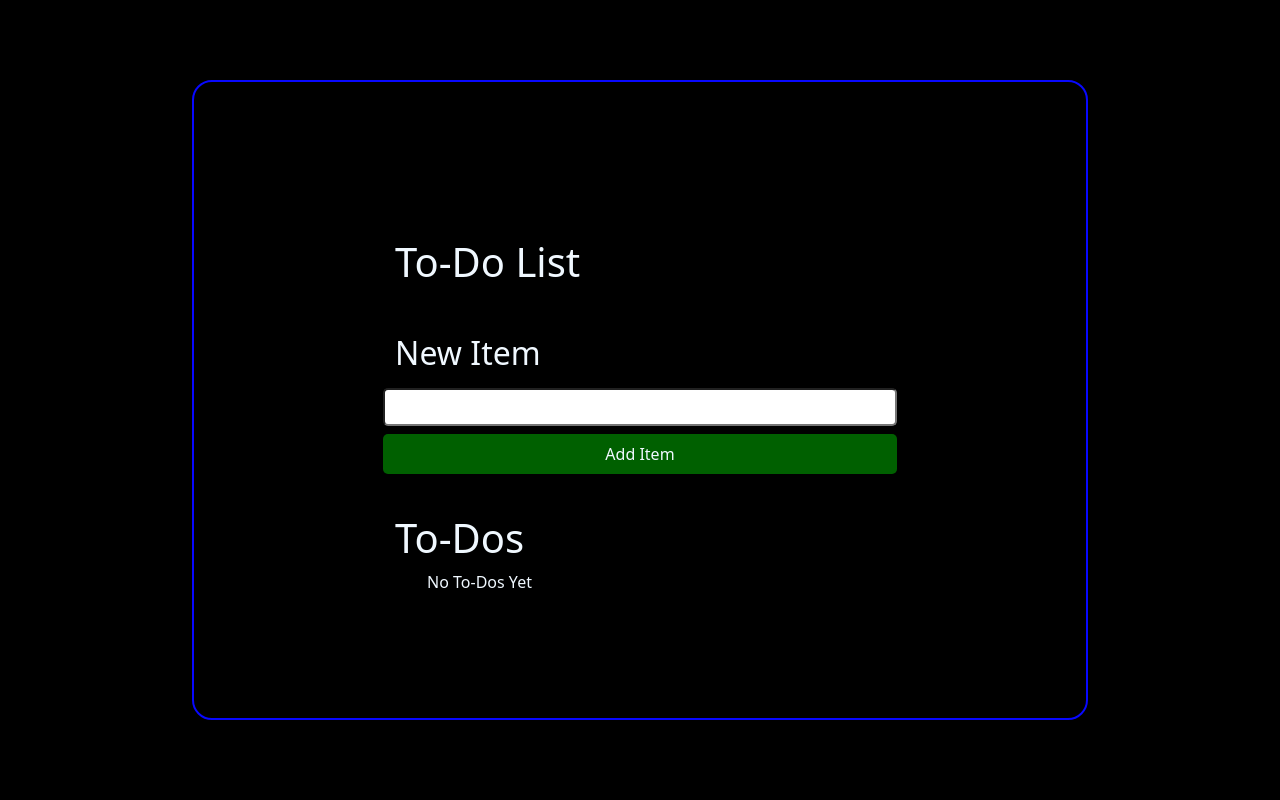
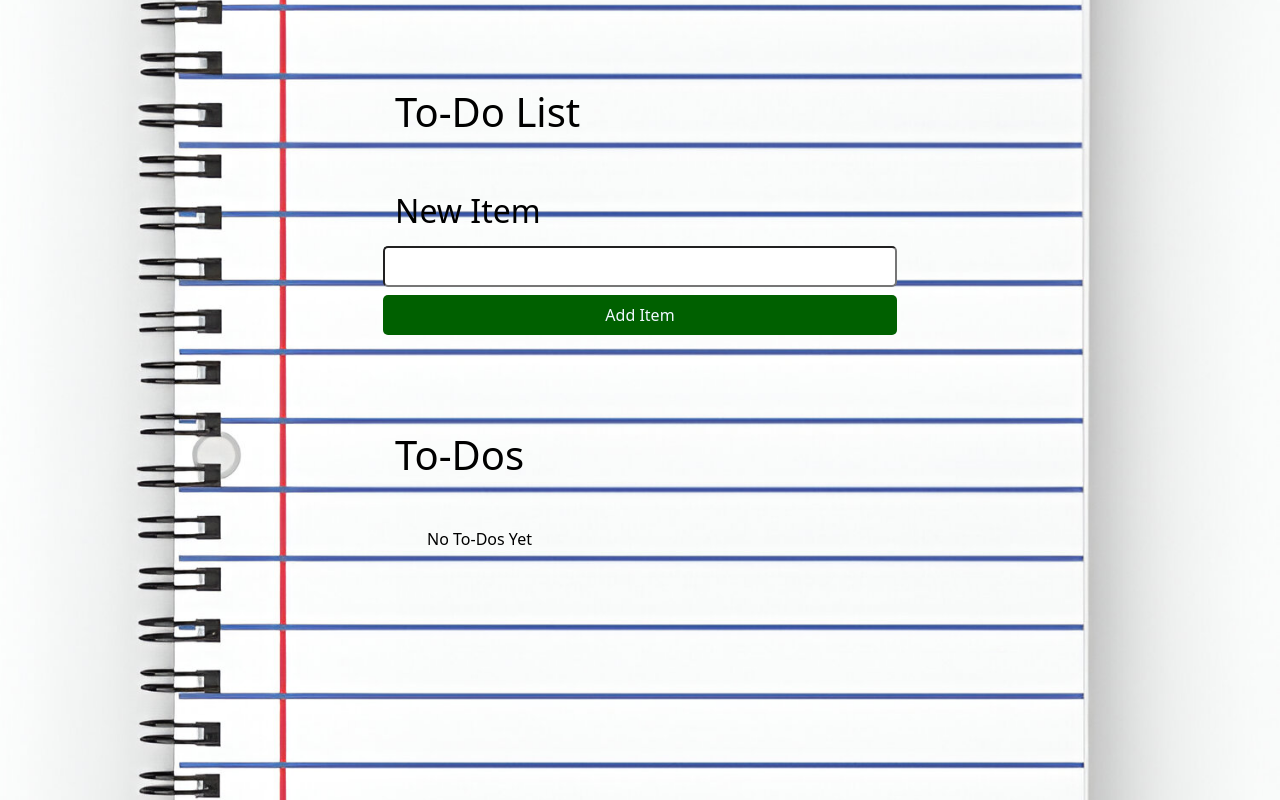
Before and after one commit to C0dingForFun/react-to-do-list, a React (Vite) app: page / in a window 1280 px wide. Built offline with nearby package versions, Linux system fonts and the light colour scheme.

Commit message:
adding background

```diff
--- a/src/App.jsx
+++ b/src/App.jsx
@@ -40,7 +40,7 @@ export default function App(){
   <div className="container">
   <h1 className="header my-5">To-Do List</h1>
     <div>
-    <form onSubmit={handleSubmit} className="new-item-form">
+    <form onSubmit={handleSubmit} className="new-item-form my-2">
       <div className="form row">
           <label htmlFor="item text-center"><h2>New Item</h2></label>
           <input value={newItem} onChange={e => setNewItem(e.target.value)} type="text" id="item" className = "my-2" />
@@ -48,14 +48,14 @@ export default function App(){
       </div>
     </form>
     </div>
-    <div>
-      <h1 className="header">To-Dos</h1>
-      <ul className="list">
+    <div className="my-2">
+      <h1 className="header my-5">To-Dos</h1>
+      <ul className="list my-5">
         {/* this is where we will map over the todos array and display each item; and anything inside braces will run as javascript code*/}
         {todos.length === 0 && "No To-Dos Yet"}
         {todos.map(todo =>{
           return (
-            <li key={todo.id} className="my-2">
+            <li key={todo.id} className="my-5">
               <label>
                 <input type="checkbox" checked={todo.completed} onChange={e => toggleTodo(todo.id, e.target.checked)} className="mx-1 mt-1"/>
                 {todo.title}
--- a/src/styles.css
+++ b/src/styles.css
@@ -1,22 +1,25 @@
 body{
-    background-color: black;
+    background-image: url(./images/pixelcut-export.jpeg);
+    background-size: cover;
+    background-position: center;
+    background-repeat:no-repeat;
+    width: 100vw;
+    height: 100vh;
     overflow-x: hidden;
-    color:aliceblue;
+    color:black;
 }
 .container{
     display:grid;
     place-content: center;
-    width:70vw;
-    height: 80vh;
+    padding-top:5vh;
+    width:60vw;
     margin: auto;
-    margin-top: 10vh;
-    border:solid 2px aliceblue;
     border-radius:20px;
-    animation: border 2.5s ease infinite forwards;
+    /* animation: border 2.5s ease infinite forwards; */
 }
 input{
     border-radius:5px;
-    padding:0.3em;
+    padding:0.4em;
 }
 .addBtn{
     background-color: rgb(0, 96, 0);;
@@ -25,7 +28,7 @@ input{
     border-radius:5px;
     padding:0.5em;
     color:aliceblue;
-    margin-bottom:5vh;
+    margin-bottom:4vh;
 }
 .addBtn:hover{
     cursor: pointer;
@@ -33,7 +36,12 @@ input{
     background-color: rgb(5, 193, 5);
 }
 
-@keyframes border {
+li{
+
+    font-size:23px;
+}
+
+/* @keyframes border {
     0%{
         border:solid 2px aliceblue;
     }
@@ -49,4 +57,4 @@ input{
     100%{
         border:solid 2px green;
     }
-}
+} */
```
Also changed, not shown: src/images/pixelcut-export.jpeg (added).
